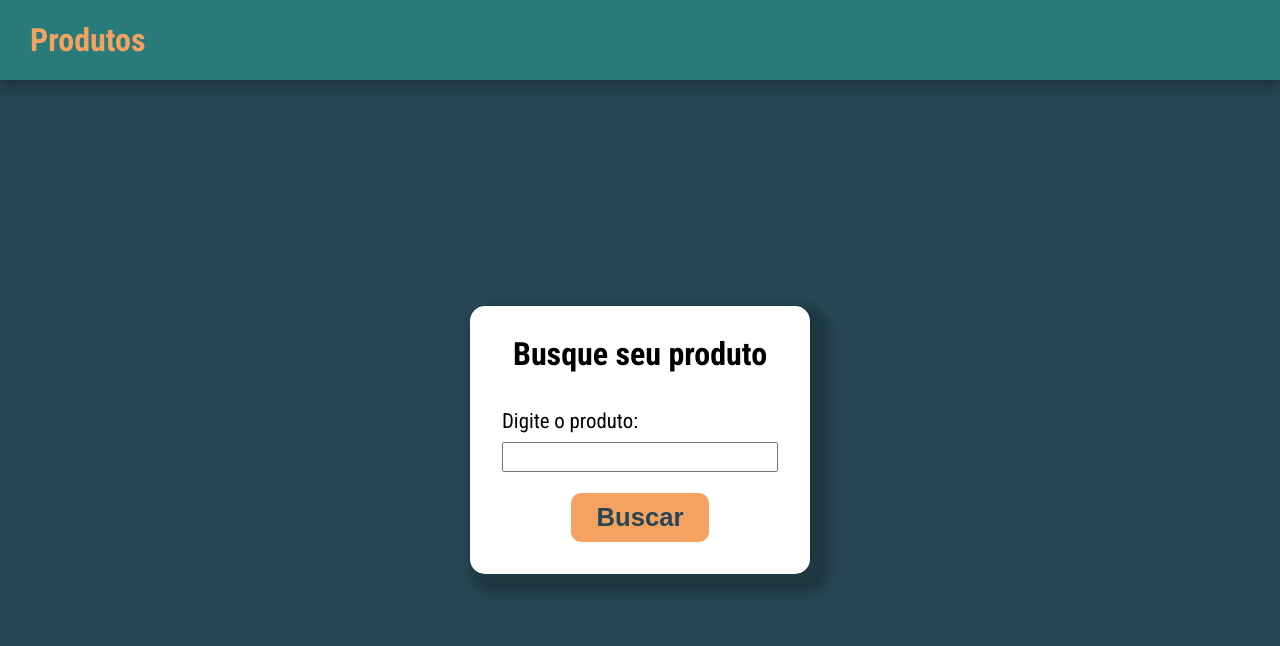
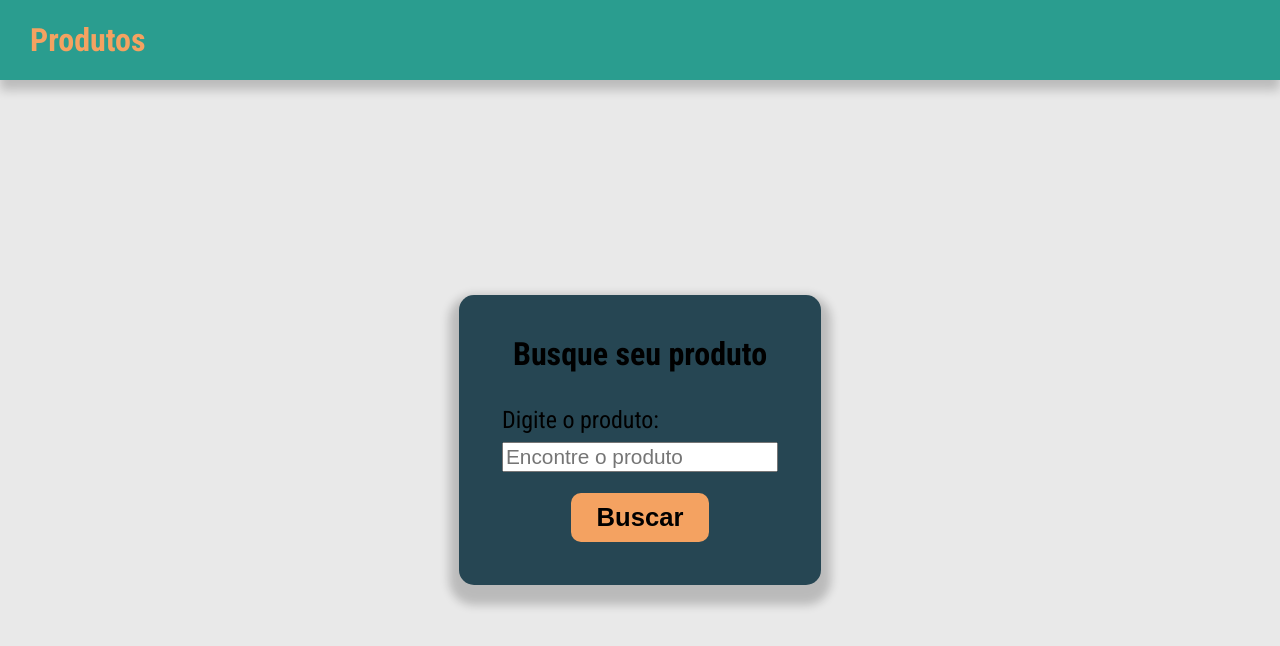
Before and after one commit to KlaussVP/calindra-ft1, a React app: page / in a window 1280 px wide. Shown: the top 646 px of the page. Built offline with nearby package versions, Linux system fonts and the light colour scheme.

Commit message:
feat: searchContext and layout fixes

```diff
--- a/public/styles/main.css
+++ b/public/styles/main.css
@@ -1,6 +1,6 @@
 body {
   font-family: 'Roboto Condensed', sans-serif;
-  background: #264653;
+  background: #E9E9E9;
 }
 
 /* SCSS RGB
--- a/src/App.js
+++ b/src/App.js
@@ -4,6 +4,7 @@ import {
   Routes,
   Route
 } from 'react-router-dom';
+import { SearchProvider } from "./context/SearchContext";
 
 import Header from "./components/Header";
 import SearchProducts from "./pages/SearchProducts";
@@ -11,11 +12,13 @@ import SearchProducts from "./pages/SearchProducts";
 export default function App() {
   return (
     <Router>
-      <Header />
-      <SearchProducts />
-      {/* <Routes>
-        <Route path="/" element={SearchProducts}/>
-      </Routes> */}
+      <SearchProvider>
+        <Header />
+        <SearchProducts />
+        {/* <Routes>
+          <Route path="/" element={SearchProducts}/>
+        </Routes> */}
+      </SearchProvider>
     </Router>
   );
 }
--- a/src/components/Header/styles.js
+++ b/src/components/Header/styles.js
@@ -9,7 +9,7 @@ const HeaderContainer = styled.header`
   display: flex;
   justify-content: start;
   align-items: center;
-  background: #2a9d909c;
+  background: #2a9d8f;
 
   h1 {
     font-weight: 700;
--- /dev/null
+++ b/src/context/SearchContext.js
@@ -0,0 +1,19 @@
+import React, { createContext, useState } from 'react';
+
+const SearchContext = createContext();
+export default SearchContext;
+
+export function SearchProvider({ children }) {
+  const [products, setProducts] = useState([]);
+
+  const value = {
+    products,
+    setProducts
+  }
+
+  return (
+    <SearchContext.Provider value={value}>
+      { children }
+    </SearchContext.Provider>
+  );
+}
--- a/src/pages/SearchProducts/index.js
+++ b/src/pages/SearchProducts/index.js
@@ -1,10 +1,20 @@
-import React from "react";
+import React, { useState } from "react";
+import axios from "axios";
 import { Button, MainContainer, SearchBox, SearchForm } from "./styles";
 
 export default function SearchProducts() {
-  function handleSubmition (e) {
+  const [product, setProduct] = useState("");
+  const [loading, setLoading] = useState(false);
+
+  function handleSubmition(e) {
     e.preventDefault();
-    console.log("tamo indo!!");
+    setLoading(true);
+    console.log(product);
+
+    // axios.get("https://mystique-v2-americanas.juno.b2w.io/autocomplete?content=camiseta&source=nanook")
+    // .then((resp) => {
+    //   console.log(resp.data);
+    // });
   }
 
   return (
@@ -13,7 +23,8 @@ export default function SearchProducts() {
         <h1>Busque seu produto</h1>
         <SearchForm onSubmit={handleSubmition}>
           <label for="product">Digite o produto:</label>
-          <input type="search" id="product" name="product" />
+          <input type="search" id="product" name="product" value={product}
+          onChange={(e) => setProduct(e.target.value)} placeholder="Encontre o produto" required/>
           <Button>Buscar</Button>
         </SearchForm>
       </SearchBox>
--- a/src/pages/SearchProducts/styles.js
+++ b/src/pages/SearchProducts/styles.js
@@ -14,16 +14,16 @@ const SearchBox = styled.div`
   flex-direction: column;
   justify-content: space-between;
   align-items: center;
-  padding: 2em;
+  padding: 2.7em;
   border-radius: 15px;
-  background: #FFF;
-  box-shadow: 10px 10px 10px 10px rgba(0, 0, 0, 0.2);
+  background: #264653;
+  box-shadow: 0px 10px 10px 10px rgba(0, 0, 0, 0.2);
   color: #000;
 
   h1 {
     font-size: 2em;
     font-weight: 700;
-    margin-bottom: 1.3em;
+    margin-bottom: 1.2em;
   }
 `;
 
@@ -35,7 +35,7 @@ const SearchForm = styled.form`
   width: 100%;
 
   label {
-    font-size: 1.3em;
+    font-size: 1.5em;
     font-weight: 400;
     margin-bottom: 10px;
     align-self: start;
@@ -44,6 +44,7 @@ const SearchForm = styled.form`
   input {
     width: 100%;
     font-size: 1.3em;
+    outline: none;
   }
 `;
 
@@ -51,12 +52,12 @@ const Button = styled.button`
   max-width: 180px;
   border-radius: 10px;
   border: none;
-  color: #264653;
   padding: 0.4em 1em;
   font-size: 1.6em;
   margin-top: 0.8em;
   background: #f4a261;
   font-weight: bold;
+  cursor: pointer;
 `;
 
 export {
```
